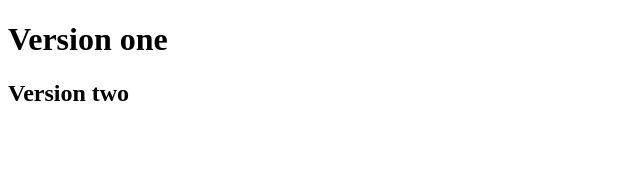
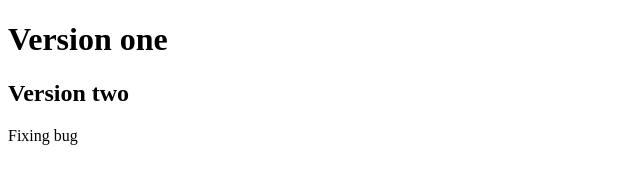
Before and after one commit to HafidhaVoideu/git-tutorial3, a plain HTML site: page index.html in a window 1280 px wide. Shown: the full height of the page, 0-640 px from the left. Drawn offline with Linux system fonts and the light colour scheme.

Commit message:
bug is fixed

```diff
--- a/index.html
+++ b/index.html
@@ -8,5 +8,6 @@
   <body>
     <h1>Version one</h1>
     <h2>Version two</h2>
+    <p>Fixing bug</p>
   </body>
 </html>
```
